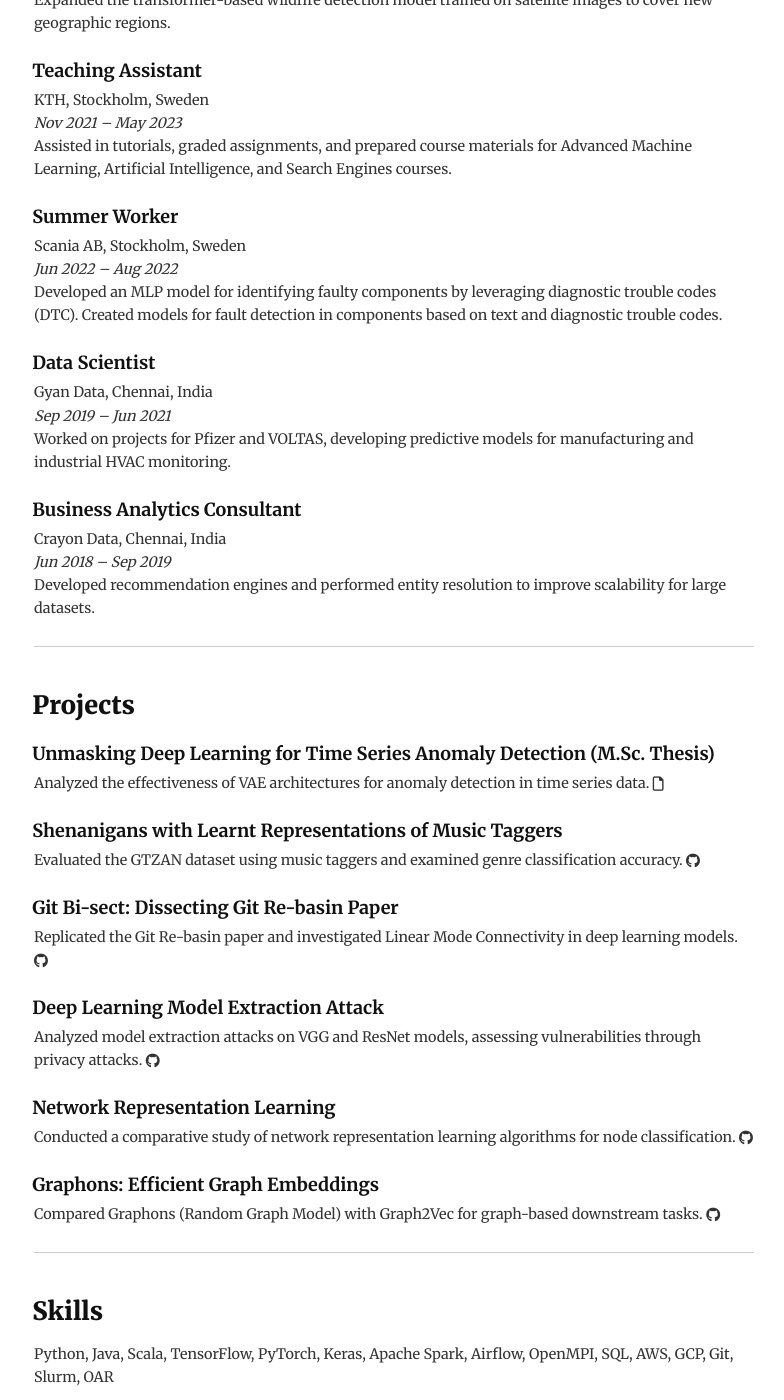
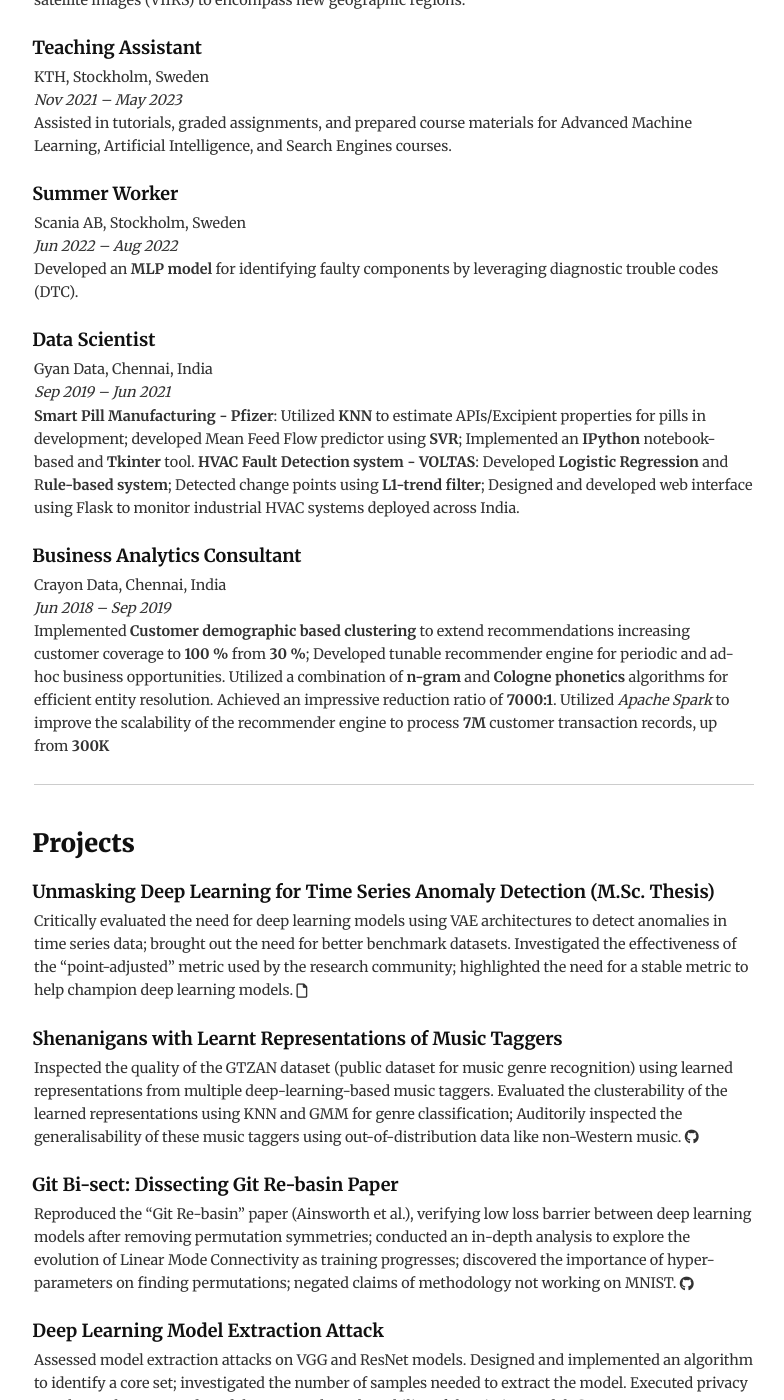
Before and after one commit to dannyrichy/dannyrichy.github.io, a Jekyll site: the page built from docs/cv.md, in a window 1280 px wide and 1400 px high, scrolled down 1009 px. Shown: the whole window, without its empty margins (246-1030 px from the left). Built offline with Jekyll 4.4.1, drawn with Linux system fonts in a browser that asks for light colours; some of the changed text lies outside the part shown.

Commit message:
Modified CV

```diff
--- a/docs/cv.md
+++ b/docs/cv.md
@@ -12,12 +12,12 @@
 #### **KTH Royal Institute of Technology, Stockholm, Sweden**
   _Master of Science in Machine Learning, GPA: 4.85/5.0_
   **2021 – 2023**
-  ***Highlighted coursework*** Advanced Deep Learning, Advanced Machine Learning, Stochastic Differential Equations
+  ***Highlighted coursework*** *Advanced Deep Learning, Advanced Machine Learning, Artificial Neural Network, Stochastic Differential Equations for ML*
 
 #### **Indian Institute of Technology - Madras, Chennai, India**
   _Bachelor of Technology in Mechanical Engineering, Minor in Systems Engineering, GPA: 8.02/10.0_
   **2014 – 2018**
-  ***Highlighted coursework*** Linear Algebra, Machine Learning, Data Structures and Algorithms, Multivariate Data Analysis
+  ***Highlighted coursework*** *Linear Algebra, Machine Learning, Data Structures and Algorithms, Multivariate Data Analysis*
 
 ---
 
@@ -26,17 +26,17 @@
 #### **Research Visit (Internship)**
   Inria Centre at Université Côte d’Azur, Nice, France
   _Sep 2024 – Present_
-  Working on topics related to Green Federated Learning under the supervision of Prof. Dr. Giovanni Neglia.
+  Work on topics related to Green Federated Learning under the supervision of *Prof. Dr. Giovanni Neglia*.
 
 #### **Thesis Worker**
   Scania AB, Stockholm, Sweden
   _Jan 2023 – Nov 2023_
-  Conducted my master’s thesis work in collaboration with Scania AB, exploring deep learning architectures for time series anomaly detection and effective compression techniques.
+  Conducted my master’s thesis work in collaboration with Scania AB, exploring deep learning architectures for time series anomaly detection.
 
 #### **Research Engineer**
   Division of Geoinformatics, KTH, Stockholm, Sweden
   _Jun 2023 – Jul 2023_
-  Expanded the transformer-based wildfire detection model trained on satellite images to cover new geographic regions.
+  Tweaked and expanded the transformer-based wildfire detection model (Y. Zhao et al. (2023)) trained on satellite images (VIIRS) to encompass new geographic regions.
 
 #### **Teaching Assistant**
   KTH, Stockholm, Sweden
@@ -46,49 +46,50 @@
 #### **Summer Worker**
   Scania AB, Stockholm, Sweden
   _Jun 2022 – Aug 2022_
-  Developed an MLP model for identifying faulty components by leveraging diagnostic trouble codes (DTC). Created models for fault detection in components based on text and diagnostic trouble codes.
+  Developed an **MLP model** for identifying faulty components by leveraging diagnostic trouble codes (DTC).
 
 #### **Data Scientist**
   Gyan Data, Chennai, India
   _Sep 2019 – Jun 2021_
-  Worked on projects for Pfizer and VOLTAS, developing predictive models for manufacturing and industrial HVAC monitoring.
+  **Smart Pill Manufacturing - Pfizer**: Utilized **KNN** to estimate APIs/Excipient properties for pills in development; developed Mean Feed Flow predictor using **SVR**; Implemented an **IPython** notebook-based and **Tkinter** tool.
+  **HVAC Fault Detection system - VOLTAS**: Developed **Logistic Regression** and R**ule-based system**; Detected change points using **L1-trend filter**; Designed and developed web interface using Flask to monitor industrial HVAC systems deployed across India.
 
 #### **Business Analytics Consultant**
   Crayon Data, Chennai, India
   _Jun 2018 – Sep 2019_
-  Developed recommendation engines and performed entity resolution to improve scalability for large datasets.
+  Implemented **Customer demographic based clustering** to extend recommendations increasing customer coverage to **100 %** from **30 %**; Developed tunable recommender engine for periodic and ad-hoc business opportunities. Utilized a combination of **n-gram** and **Cologne phonetics** algorithms for efficient entity resolution. Achieved an impressive reduction ratio of **7000:1**. Utilized *Apache Spark* to improve the scalability of the recommender engine to process **7M** customer transaction records, up from **300K**
 
 ---
 
 ## Projects
 
 #### **Unmasking Deep Learning for Time Series Anomaly Detection (M.Sc. Thesis)**
-  Analyzed the effectiveness of VAE architectures for anomaly detection in time series data. <a href="https://kth.diva-portal.org/smash/record.jsf?pid=diva2:1823999" target="_blank" style="color: #333; text-decoration: none;">
+  Critically evaluated the need for deep learning models using VAE architectures to detect anomalies in time series data; brought out the need for better benchmark datasets. Investigated the effectiveness of the "point-adjusted" metric used by the research community; highlighted the need for a stable metric to help champion deep learning models. <a href="https://kth.diva-portal.org/smash/record.jsf?pid=diva2:1823999" target="_blank" style="color: #333; text-decoration: none;">
         <i class="fa-regular fa-file" style=" vertical-align: middle;"></i>
   </a>
 
 #### **Shenanigans with Learnt Representations of Music Taggers**
-  Evaluated the GTZAN dataset using music taggers and examined genre classification accuracy. <a href="https://github.com/Adhithyan8/musical-embeddings" target="_blank" style="color: #333; text-decoration: none;">
+  Inspected the quality of the GTZAN dataset (public dataset for music genre recognition) using learned representations from multiple deep-learning-based music taggers. Evaluated the clusterability of the learned representations using KNN and GMM for genre classification; Auditorily inspected the generalisability of these music taggers using out-of-distribution data like non-Western music. <a href="https://github.com/Adhithyan8/musical-embeddings" target="_blank" style="color: #333; text-decoration: none;">
         <i class="fab fa-github" style=" vertical-align: middle;"></i>
   </a>
 
 #### **Git Bi-sect: Dissecting Git Re-basin Paper**
-  Replicated the Git Re-basin paper and investigated Linear Mode Connectivity in deep learning models. <a href="https://github.com/dannyrichy/git-bisect" target="_blank" style="color: #333; text-decoration: none;">
+  Reproduced the "Git Re-basin" paper (Ainsworth et al.), verifying low loss barrier between deep learning models after removing permutation symmetries; conducted an in-depth analysis to explore the evolution of Linear Mode Connectivity as training progresses; discovered the importance of hyper-parameters on finding permutations; negated claims of methodology not working on MNIST. <a href="https://github.com/dannyrichy/git-bisect" target="_blank" style="color: #333; text-decoration: none;">
         <i class="fab fa-github" style=" vertical-align: middle;"></i>
   </a>
 
 #### **Deep Learning Model Extraction Attack**
-  Analyzed model extraction attacks on VGG and ResNet models, assessing vulnerabilities through privacy attacks. <a href="https://github.com/dannyrichy/dl-model-extraction" target="_blank" style="color: #333; text-decoration: none;">
+  Assessed model extraction attacks on VGG and ResNet models. Designed and implemented an algorithm to identify a core set; investigated the number of samples needed to extract the model. Executed privacy attacks on the extracted model to assess the vulnerability of the victim model. <a href="https://github.com/dannyrichy/dl-model-extraction" target="_blank" style="color: #333; text-decoration: none;">
         <i class="fab fa-github" style=" vertical-align: middle;"></i>
   </a>
 
 #### **Network Representation Learning**
-  Conducted a comparative study of network representation learning algorithms for node classification. <a href="https://github.com/dannyrichy/graph-ml-project" target="_blank" style="color: #333; text-decoration: none;">
+  Performed a comparative study of unsupervised network representation learning algorithms like LINE, NetMF, Node2vec, Deepwalk, and GraphSage for node classification and link prediction tasks. <a href="https://github.com/dannyrichy/graph-ml-project" target="_blank" style="color: #333; text-decoration: none;">
         <i class="fab fa-github" style=" vertical-align: middle;"></i>
   </a>
 
 #### **Graphons: Efficient Graph Embeddings**
-  Compared Graphons (Random Graph Model) with Graph2Vec for graph-based downstream tasks. <a href="https://github.com/dannyrichy/graphon" target="_blank" style="color: #333; text-decoration: none;">
+  CExplored the effectiveness of Graphons (Random Graph Model) as graph embedding by comparing against Graph2Vec for graph downstream tasks. <a href="https://github.com/dannyrichy/graphon" target="_blank" style="color: #333; text-decoration: none;">
         <i class="fab fa-github" style=" vertical-align: middle;"></i>
   </a>
 
```
